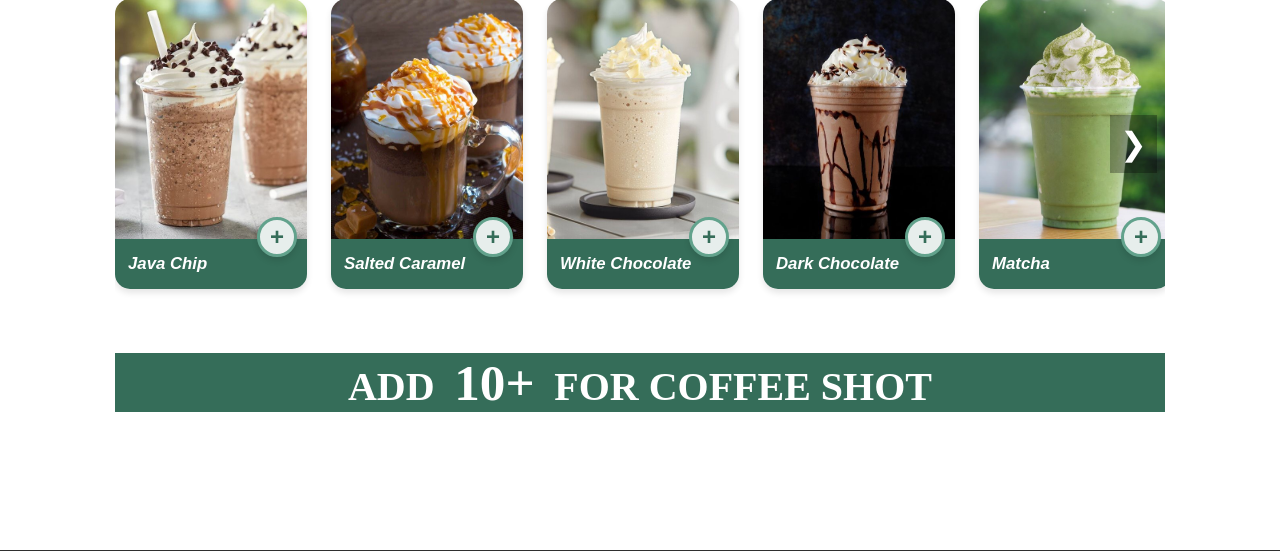
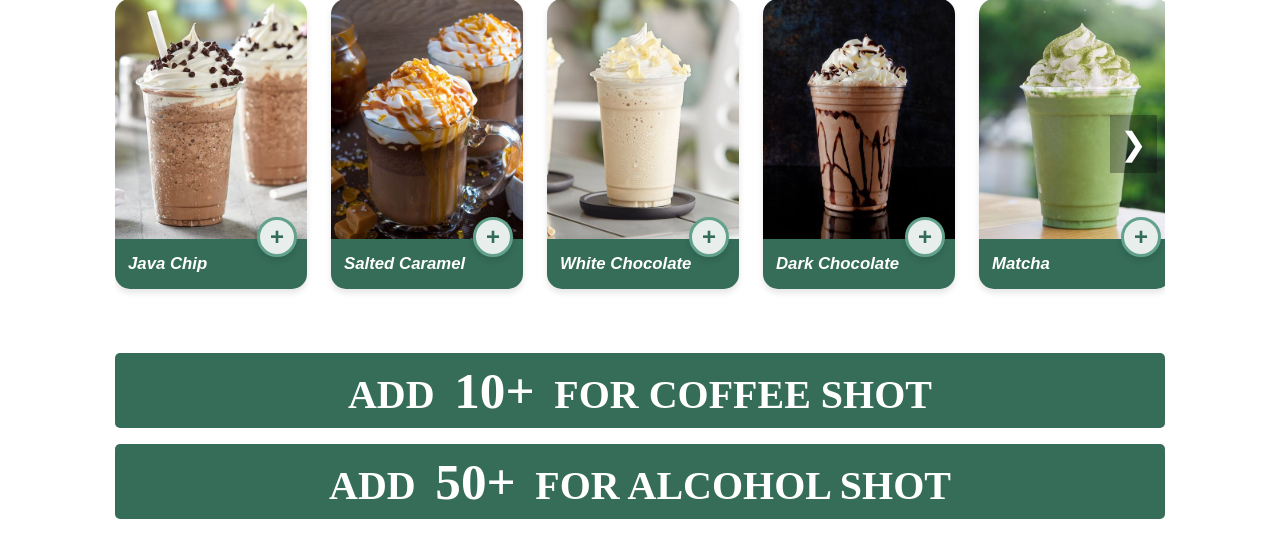
Before and after one commit to Lois223/CafeLuntian, a PHP site: page /menu.php in a window 1280 px wide. Shown: the part 3186-3737 px from the top of the page. Run offline with PHP 8.4, Linux system fonts and the light colour scheme; some libraries are stand-ins or nearby versions; some web fonts are replaced; grey boxes are pictures that could not be loaded.

Commit message:
Add files via upload

```diff
--- a/main.js
+++ b/main.js
@@ -31,26 +31,35 @@ document.addEventListener("DOMContentLoaded", () => {
 
         let subtotal = 0;
         cartItemsContainer.innerHTML = cart.map((item, index) => {
-            let itemTotal = item.price * item.quantity;
+            let addonPrice = item.addons === "coffee" ? 10 : item.addons === "alcohol" ? 50 : 0;
+            let itemTotal = (item.price + addonPrice) * item.quantity;
             subtotal += itemTotal;
 
             return `
            <div class="cart-item">
+                <div class="cart-main">
                     <img src="${item.image}" alt="${item.name}" width="50">
                     <p>${item.name} (${item.type})</p>
                     <div class="cart-controls">
-                    <button class="qty-btn decrease" data-index="${index}">
-                        <i class="fas fa-minus"></i>
-                    </button>
+                        <button class="qty-btn decrease" data-index="${index}"><i class="fas fa-minus"></i></button>
                         <span>${item.quantity}</span>
-                    <button class="qty-btn increase" data-index="${index}">
-                        <i class="fas fa-plus"></i>
-                    </button>
-                    <button class="remove-btn" data-index="${index}">
-                        <i class="fas fa-trash"></i>
-                    </button>
+                        <button class="qty-btn increase" data-index="${index}"><i class="fas fa-plus"></i></button>
+                        <button class="remove-btn" data-index="${index}"><i class="fas fa-trash"></i></button>
                     </div>
                     <p class="total">₱${itemTotal.toFixed(2)}</p>
+                </div>
+                <div class="add-ons">
+                    <p class="addon-title">Add-on Shots:</p>
+                    <label>
+                        <input type="radio" name="addon-${index}" class="addon-radio" data-index="${index}" value="coffee" ${item.addons === "coffee" ? "checked" : ""}> Coffee
+                    </label>
+                    <label>
+                        <input type="radio" name="addon-${index}" class="addon-radio" data-index="${index}" value="alcohol" ${item.addons === "alcohol" ? "checked" : ""}> Alcohol
+                    </label>
+                    <label>
+                        <input type="radio" name="addon-${index}" class="addon-radio" data-index="${index}" value="none" ${!item.addons ? "checked" : ""}> None
+                    </label>
+                </div>
             </div>`;
         }).join("");
 
@@ -73,16 +82,27 @@ document.addEventListener("DOMContentLoaded", () => {
             if (item) {
                 item.quantity++;
             } else {
-                cart.push({ name, type, price, quantity: 1, image });
+                cart.push({ name, type, price, quantity: 1, image, addons: null });
             }
 
             updateCartDisplay();
         });
     });
 
+    // handle add-on selections
+    cartItemsContainer?.addEventListener("change", (e) => {
+        const index = e.target.dataset.index;
+        if (index === undefined) return;
+
+        if (e.target.classList.contains("addon-radio")) {
+            cart[index].addons = e.target.value === "none" ? null : e.target.value;
+        }
+
+        updateCartDisplay();
+    });
+
     // cart btns action (increase, decrease, remove)
-    if (cartItemsContainer) {
-        cartItemsContainer.addEventListener("click", (e) => {
+    cartItemsContainer?.addEventListener("click", (e) => {
         const index = e.target.closest("button")?.dataset.index;
         if (index === undefined) return;
 
@@ -100,7 +120,6 @@ document.addEventListener("DOMContentLoaded", () => {
 
         updateCartDisplay();
     });
-    }
 
    // toggle cart sidebar visibility
    if (cartIcon) {
@@ -138,7 +157,8 @@ document.addEventListener("DOMContentLoaded", () => {
 
         let subtotal = 0;
         checkoutItemsContainer.innerHTML = checkoutCart.map(item => {
-            let itemTotal = item.price * item.quantity;
+            let addonPrice = item.addons === "coffee" ? 10 : item.addons === "alcohol" ? 50 : 0;
+            let itemTotal = (item.price + addonPrice) * item.quantity;
             subtotal += itemTotal;
 
             return `
@@ -147,6 +167,7 @@ document.addEventListener("DOMContentLoaded", () => {
                 <div class="checkout-details">
                     <p><strong>${item.name}</strong> (${item.type})</p>
                     <p>Quantity: ${item.quantity}</p>
+                    <p>Add-on: ${item.addons ? item.addons.charAt(0).toUpperCase() + item.addons.slice(1) : "None"}</p>
                     <p class="total">₱${itemTotal.toFixed(2)}</p>
                 </div>
             </div>`;
--- a/menu.php
+++ b/menu.php
@@ -339,6 +339,7 @@
 
             <div class="add">
                 <h3>ADD <span>10+</span> FOR COFFEE SHOT</h3>
+                <h3>ADD <span>50+</span> FOR ALCOHOL SHOT</h3>
             </div>
         </section>
 
@@ -429,6 +430,7 @@
                     document.getElementById('cart-subtotal').innerText = '₱' + subtotal.toFixed(2);
                 });
             });
+
             //scroll btns for menu items
             document.querySelectorAll('.menu-container').forEach(container => {
                 const leftBtn = container.querySelector('.left-btn');
@@ -478,8 +480,6 @@
                 });
             });
 
-
-
         </script>
 
         <script src="main.js"></script>
--- a/style.css
+++ b/style.css
@@ -963,10 +991,23 @@ input[type=text] {
     text-align: left;
 }
 
-.add h3{
+.add {
+    display: flex;
+    flex-wrap: wrap;
+    width: 100%;
+    gap: 1rem;
+    justify-content: flex-start;
+    align-items: center;
+}
+
+.add h3 {
     background-color: #356D59;
     color: #fff;
     text-align: center;
+    padding: 0.5rem 1rem;
+    border-radius: 5px;
+    white-space: nowrap;
+    flex: 1 1 auto;
 }
 
 .menu-page span{
```
Also changed, not shown: other parts of style.css (+32 -5 lines). Lines whose indentation alone changed are shown as unchanged.
